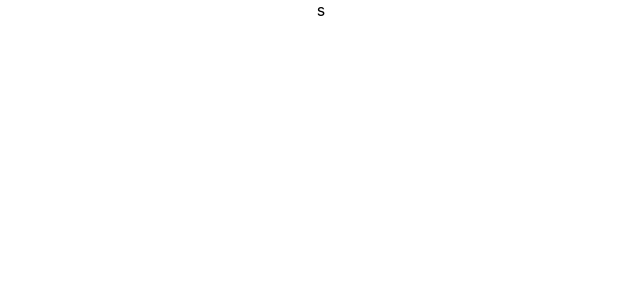
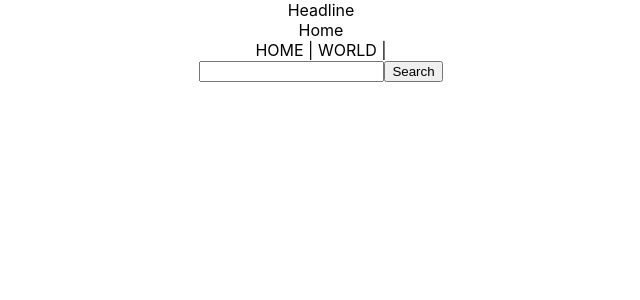
Before and after one commit to nlo88/newsfeed-app, a React (Create React App) app in the folder newsfeed-app/: page / in a window 1280 px wide. Shown: the top 300 px of the page, without its empty margins (319-959 px from the left). Built offline with nearby package versions, Linux system fonts and the light colour scheme.

Commit message:
morning commit

```diff
--- a/newsfeed-app/package.json
+++ b/newsfeed-app/package.json
@@ -10,6 +10,7 @@
     "react-dom": "^17.0.2",
     "react-router-dom": "^5.2.0",
     "react-scripts": "4.0.3",
+    "styled-components": "^5.3.0",
     "web-vitals": "^1.0.1"
   },
   "scripts": {
--- a/newsfeed-app/src/App.js
+++ b/newsfeed-app/src/App.js
@@ -1,10 +1,35 @@
-import logo from './logo.svg';
+import React from 'react';
+import { BrowserRouter as Router, Switch, Route } from 'react-router-dom';
 import './App.css';
+import Home from './Components/Home';
+import Headlines from './Articles/Headlines';
+import SearchForms from './Components/SearchForms';
+import Nav from './Components/Nav';
+import { NewsContextProvider } from './NewsContext';
+
+
 
 function App() {
+
+
   return (
     <div className="App">
-      s
+
+
+      <NewsContextProvider>
+
+      </NewsContextProvider>
+
+      <Headlines />
+
+      <Home />
+
+      <Router>
+      <Nav />
+
+      <SearchForms />
+    </Router>
+
     </div>
   );
 }
--- /dev/null
+++ b/newsfeed-app/src/Articles/Headlines.js
@@ -0,0 +1,11 @@
+import React from 'react';
+
+function Headlines(props) {
+    return (
+        <div>
+            Headline
+        </div>
+    );
+}
+
+export default Headlines;
--- /dev/null
+++ b/newsfeed-app/src/Components/Home.js
@@ -0,0 +1,12 @@
+import React from 'react';
+
+
+function Home(props) {
+    return (
+        <div>
+            Home
+        </div>
+    );
+}
+
+export default Home;
--- /dev/null
+++ b/newsfeed-app/src/Components/Nav.js
@@ -0,0 +1,12 @@
+import React from 'react';
+
+
+function Nav(props) {
+    return (
+        <div>
+          HOME | WORLD |
+        </div>
+    );
+}
+
+export default Nav;
--- /dev/null
+++ b/newsfeed-app/src/Components/SearchForms.js
@@ -0,0 +1,12 @@
+import React from 'react';
+
+function SearchForms(props) {
+    return (
+        <div>
+            <input></input>
+            <button>Search</button>
+        </div>
+    );
+}
+
+export default SearchForms;
--- /dev/null
+++ b/newsfeed-app/src/NewsContext.js
@@ -0,0 +1,13 @@
+import React, { createContext, useState, useEffect } from 'react';
+
+export const NewsContext = createContext();
+
+export const NewsContextProvider = (props) => {
+    const [data, setData] = useState();
+
+    return (
+        <div>
+
+        </div>
+    );
+}
--- a/newsfeed-app/src/index.js
+++ b/newsfeed-app/src/index.js
@@ -2,16 +2,11 @@ import React from 'react';
 import ReactDOM from 'react-dom';
 import './index.css';
 import App from './App';
-import reportWebVitals from './reportWebVitals';
+import { BrowserRouter as Router } from 'react-router-dom';
 
 ReactDOM.render(
-  <React.StrictMode>
+  <Router>
     <App />
-  </React.StrictMode>,
+  </Router>,
   document.getElementById('root')
 );
-
-// If you want to start measuring performance in your app, pass a function
-// to log results (for example: reportWebVitals(console.log))
-// or send to an analytics endpoint. Learn more: https://bit.ly/CRA-vitals
-reportWebVitals();
```
Also changed, not shown: newsfeed-app/src/Articles/Articles.js (added, +12 -0 lines), newsfeed-app/src/Components/UserLogin.js (added, +11 -0 lines), 2 other files (tests, documents, lock files or other folders).
